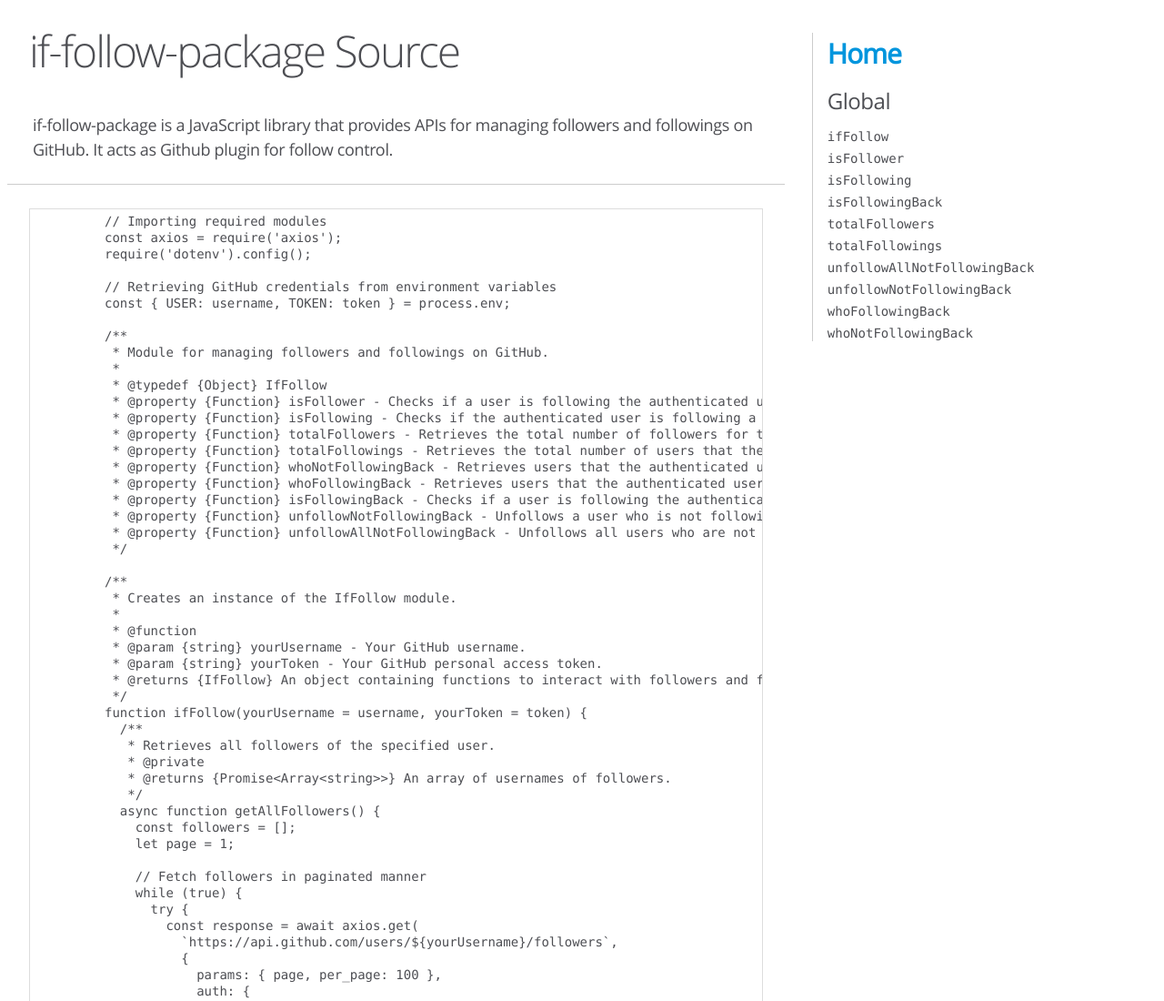
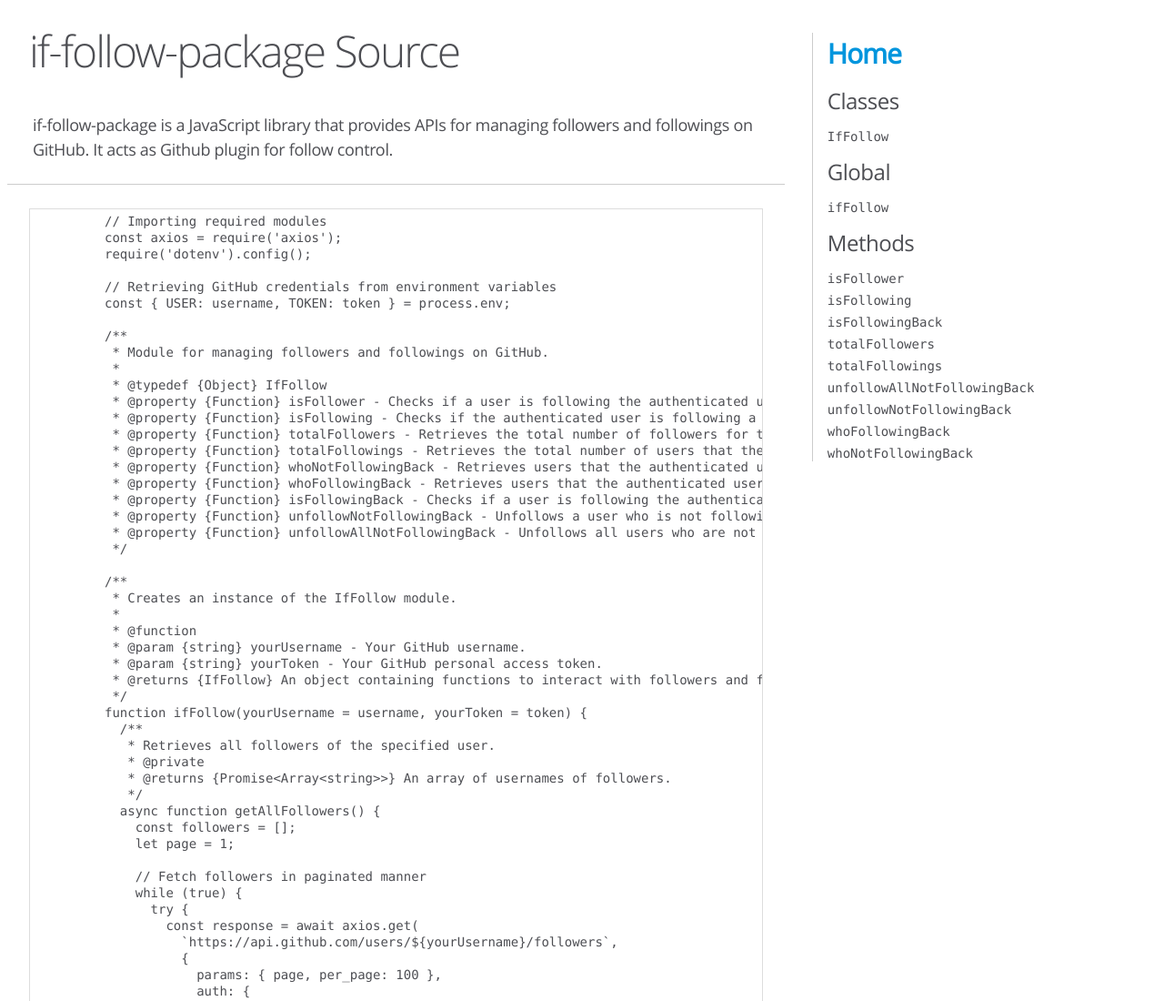
Before and after one commit to farhan7reza7/if-follow-package, a website built with webpack: page docs/follow-back.js.html in a window 1280 px wide. Shown: the top 1100 px of the page at 91% size. Built offline with nearby package versions, Linux system fonts and the light colour scheme.

Commit message:
Update follow-back.js.html with correct nav bar
Update follow-back.js.html with correct nav bar

```diff
--- a/docs/follow-back.js.html
+++ b/docs/follow-back.js.html
@@ -340,8 +340,38 @@ module.exports = ifFollow;
 </div>
 
 <nav>
-    <h2><a href="index.html">Home</a></h2><h3>Global</h3><ul><li><a href="global.html#ifFollow">ifFollow</a></li><li><a href="global.html#isFollower">isFollower</a></li><li><a href="global.html#isFollowing">isFollowing</a></li><li><a href="global.html#isFollowingBack">isFollowingBack</a></li><li><a href="global.html#totalFollowers">totalFollowers</a></li><li><a href="global.html#totalFollowings">totalFollowings</a></li><li><a href="global.html#unfollowAllNotFollowingBack">unfollowAllNotFollowingBack</a></li><li><a href="global.html#unfollowNotFollowingBack">unfollowNotFollowingBack</a></li><li><a href="global.html#whoFollowingBack">whoFollowingBack</a></li><li><a href="global.html#whoNotFollowingBack">whoNotFollowingBack</a></li></ul>
-</nav>
+      <h2><a href="index.html">Home</a></h2>
+      <h3>Classes</h3>
+      <ul>
+        <li><a href="global.html#IfFollow">IfFollow</a></li>
+      </ul>
+      <h3>Global</h3>
+      <ul>
+        <li><a href="global.html#ifFollow">ifFollow</a></li>
+      </ul>
+      <h3>Methods</h3>
+      <ul>
+        <li><a href="global.html#isFollower">isFollower</a></li>
+        <li><a href="global.html#isFollowing">isFollowing</a></li>
+        <li><a href="global.html#isFollowingBack">isFollowingBack</a></li>
+        <li><a href="global.html#totalFollowers">totalFollowers</a></li>
+        <li><a href="global.html#totalFollowings">totalFollowings</a></li>
+        <li>
+          <a href="global.html#unfollowAllNotFollowingBack"
+            >unfollowAllNotFollowingBack</a
+          >
+        </li>
+        <li>
+          <a href="global.html#unfollowNotFollowingBack"
+            >unfollowNotFollowingBack</a
+          >
+        </li>
+        <li><a href="global.html#whoFollowingBack">whoFollowingBack</a></li>
+        <li>
+          <a href="global.html#whoNotFollowingBack">whoNotFollowingBack</a>
+        </li>
+      </ul>
+    </nav>
 
 <br class="clear">
 
```
